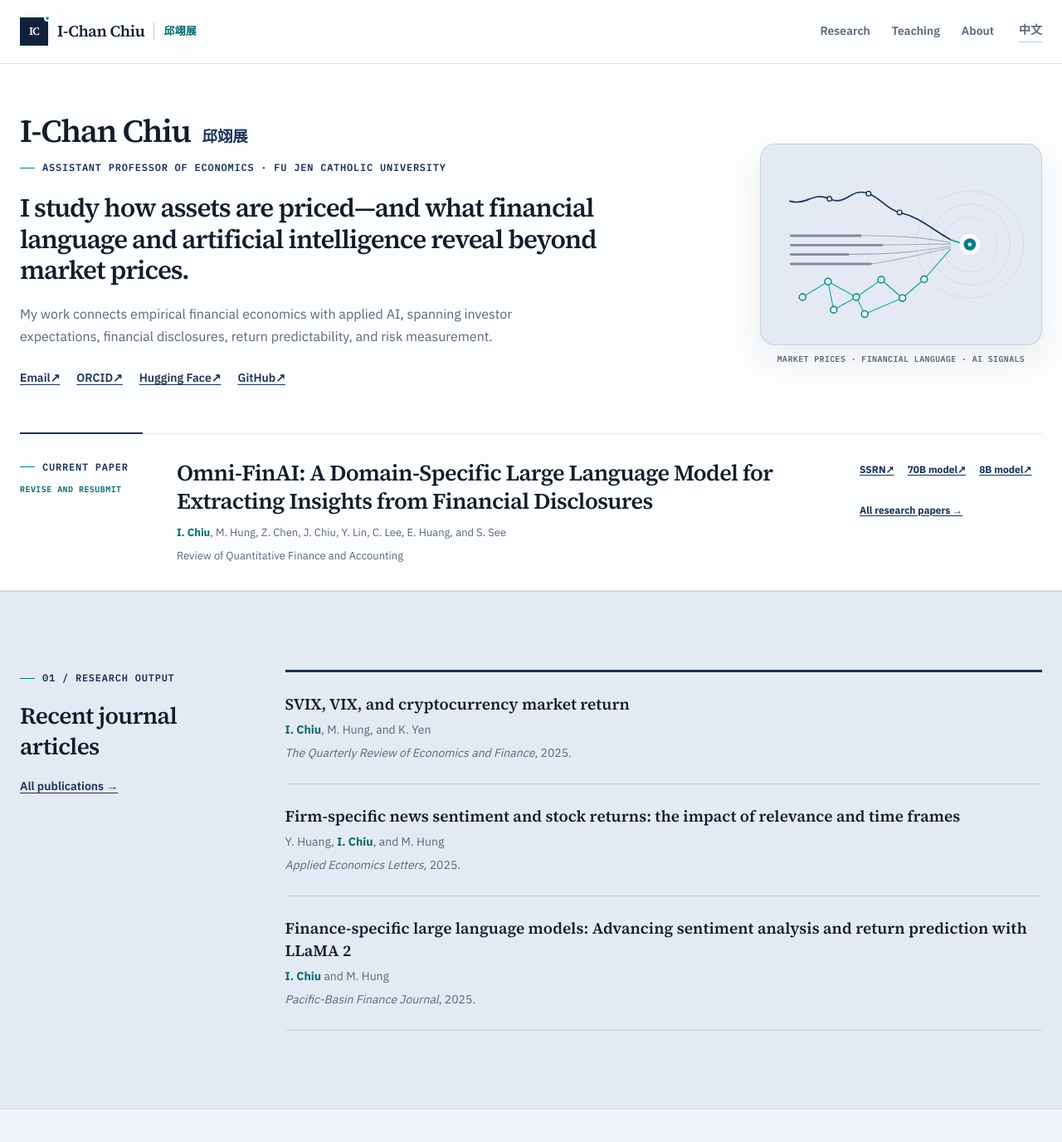
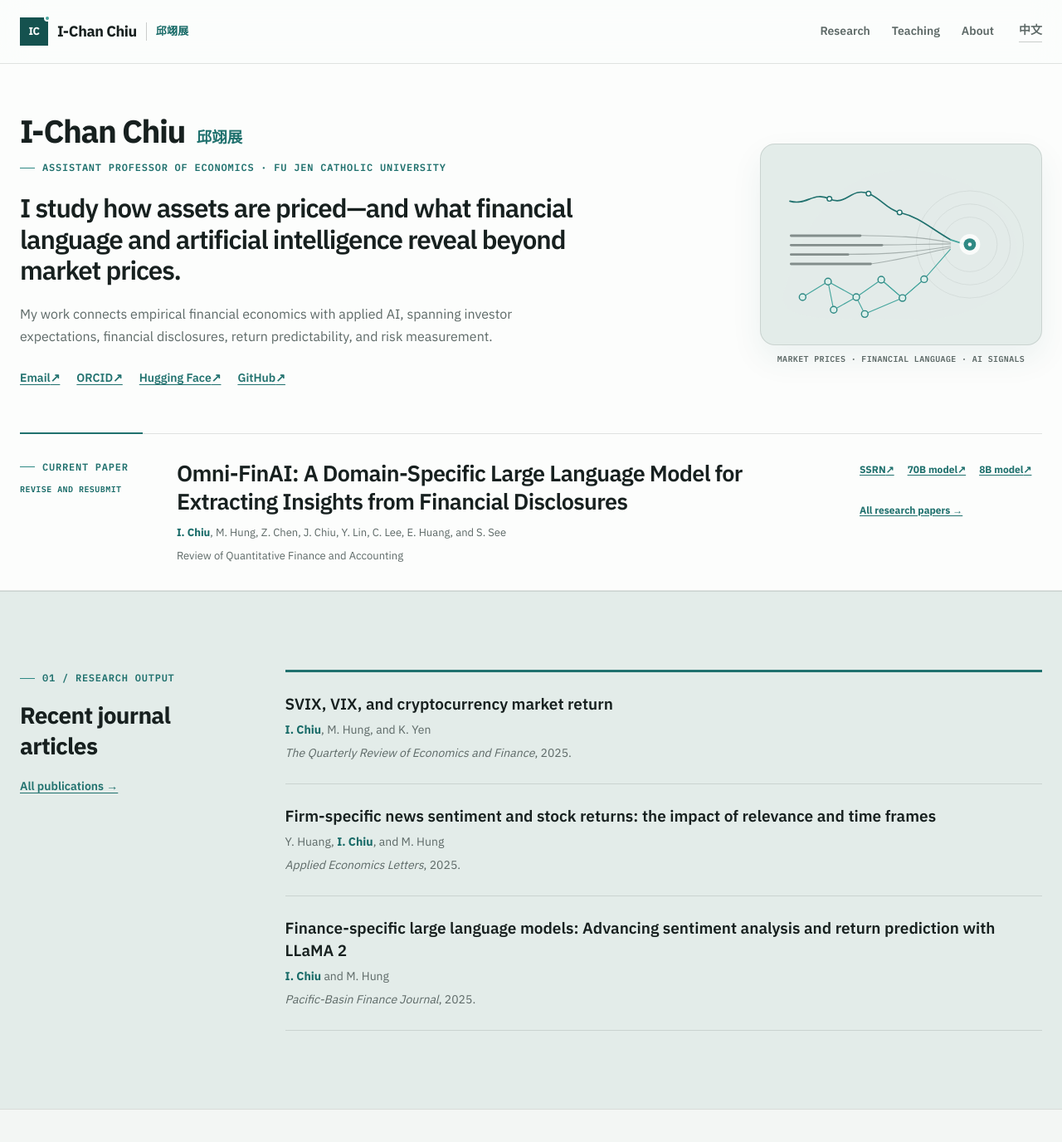
Before and after one commit to ichanchiu/ichanchiu.github.io, a Jekyll site: the page built from index.html, in a window 1280 px wide and 1400 px high. Shown: the top 1376 px of the window at 83% size. Built offline with Jekyll 4.4.1, drawn with Linux system fonts in a browser that asks for light colours.

Commit message:
Switch site identity to mineral teal

```diff
--- a/_config.yml
+++ b/_config.yml
@@ -8,7 +8,7 @@ author:
   name: I-Chan Chiu
   url: https://ichanchiu.github.io
 image:
-  path: /assets/images/og-v2.png
+  path: /assets/images/og-mineral.png
   width: 1200
   height: 630
 defaults:
@@ -16,7 +16,7 @@ defaults:
       path: ""
     values:
       image:
-        path: /assets/images/og-v2.png
+        path: /assets/images/og-mineral.png
         width: 1200
         height: 630
 social:
--- a/_layouts/default.html
+++ b/_layouts/default.html
@@ -3,14 +3,14 @@
   <head>
     <meta charset="utf-8">
     <meta name="viewport" content="width=device-width, initial-scale=1">
-    <meta name="theme-color" content="#f2f5fa">
+    <meta name="theme-color" content="#f3f6f4">
     <title>I-Chan Chiu (邱翊展)</title>
     {% seo title=false %}
     {% capture asset_version %}{{ site.time | date: '%Y%m%d%H%M%S' }}{% endcapture %}
     <link rel="icon" href="{{ '/assets/icons/favicon.svg' | relative_url }}?v={{ asset_version }}" type="image/svg+xml">
     <link rel="preconnect" href="https://fonts.googleapis.com">
     <link rel="preconnect" href="https://fonts.gstatic.com" crossorigin>
-    <link href="https://fonts.googleapis.com/css2?family=IBM+Plex+Mono:wght@500;600&amp;family=IBM+Plex+Sans:wght@400;500;600;700&amp;family=Source+Serif+4:opsz,wght@8..60,600&amp;display=swap" rel="stylesheet">
+    <link href="https://fonts.googleapis.com/css2?family=IBM+Plex+Mono:wght@500;600&amp;family=IBM+Plex+Sans:wght@400;500;600;700&amp;display=swap" rel="stylesheet">
     <link rel="stylesheet" href="{{ '/assets/css/main.css' | relative_url }}?v={{ asset_version }}">
     {% if page.alternate_url %}
       {% if page.lang == 'zh' %}
--- a/assets/css/main.css
+++ b/assets/css/main.css
@@ -1,23 +1,22 @@
 :root {
-  --ink: #141b2a;
-  --ink-soft: #5c6678;
-  --navy: #1b3158;
-  --navy-deep: #10213d;
-  --accent: #087f83;
-  --accent-ink: #066b70;
-  --accent-bright: #19a7a5;
-  --accent-soft: #ddf2f1;
-  --paper: #f2f5fa;
-  --paper-bright: #fcfdfe;
-  --paper-deep: #e4eaf4;
-  --blue-wash: #e4eaf4;
-  --line: rgb(20 27 42 / 12%);
-  --line-strong: rgb(20 27 42 / 22%);
+  --ink: #17201f;
+  --ink-soft: #5d6967;
+  --mineral: #20716e;
+  --mineral-deep: #15524f;
+  --accent: #2f8984;
+  --accent-ink: #176a67;
+  --accent-bright: #47a69e;
+  --accent-soft: #dcefeb;
+  --paper: #f3f6f4;
+  --paper-bright: #fcfdfc;
+  --paper-deep: #e3ece9;
+  --mineral-wash: #e3ece9;
+  --line: rgb(23 32 31 / 12%);
+  --line-strong: rgb(23 32 31 / 22%);
   --sans: "IBM Plex Sans", "Noto Sans TC", "PingFang TC", "Microsoft JhengHei", system-ui, sans-serif;
-  --serif: "Source Serif 4", "Noto Serif TC", "Songti TC", "PMingLiU", Georgia, serif;
   --mono: "IBM Plex Mono", "SFMono-Regular", Consolas, monospace;
   --shell: 1240px;
-  --shadow-soft: 0 18px 48px rgb(16 33 61 / 8%);
+  --shadow-soft: 0 18px 48px rgb(21 82 79 / 8%);
 }
 
 *,
@@ -72,7 +71,7 @@ img {
   left: 12px;
   padding: 9px 14px;
   color: #fff;
-  background: var(--navy-deep);
+  background: var(--mineral-deep);
   transform: translateY(-160%);
 }
 
@@ -85,7 +84,7 @@ img {
   z-index: 20;
   top: 0;
   border-bottom: 1px solid var(--line);
-  background: rgb(252 253 254 / 92%);
+  background: rgb(252 253 252 / 92%);
   backdrop-filter: blur(16px);
 }
 
@@ -112,10 +111,10 @@ img {
   height: 34px;
   place-items: center;
   color: #fff;
-  background: var(--navy-deep);
-  font-family: var(--serif);
+  background: var(--mineral-deep);
+  font-family: var(--sans);
   font-size: 13px;
-  font-weight: 600;
+  font-weight: 700;
   letter-spacing: -0.05em;
 }
 
@@ -133,10 +132,9 @@ img {
 
 .wordmark-name {
   color: var(--ink);
-  font-family: var(--serif);
-  font-size: 19px;
-  font-weight: 600;
-  letter-spacing: -0.02em;
+  font-size: 18px;
+  font-weight: 700;
+  letter-spacing: -0.025em;
 }
 
 .wordmark-alt {
@@ -189,8 +187,8 @@ img {
 
 .language-switch:hover,
 .language-switch:focus-visible {
-  color: var(--navy-deep);
-  border-color: var(--navy);
+  color: var(--mineral-deep);
+  border-color: var(--mineral);
 }
 
 .role-line,
@@ -200,7 +198,7 @@ img {
   align-items: center;
   gap: 9px;
   margin: 0 0 17px;
-  color: var(--navy);
+  color: var(--mineral);
   font-family: var(--mono);
   font-size: 12px;
   font-weight: 600;
@@ -247,15 +245,14 @@ img {
   gap: 14px;
   margin: 0 0 13px;
   color: var(--ink);
-  font-family: var(--serif);
   font-size: clamp(34px, 3vw, 40px);
-  font-weight: 600;
+  font-weight: 700;
   letter-spacing: -0.038em;
   line-height: 1.1;
 }
 
 .desk-name-alt {
-  color: var(--navy);
+  color: var(--mineral);
   font-size: 0.48em;
   font-weight: 600;
   letter-spacing: 0;
@@ -269,7 +266,6 @@ img {
   max-width: 740px;
   margin: 0;
   color: var(--ink);
-  font-family: var(--serif);
   font-size: clamp(28px, 2.45vw, 34px);
   font-weight: 600;
   letter-spacing: -0.035em;
@@ -302,7 +298,7 @@ img {
 .home-section-heading a,
 .text-links a,
 .resource-card a {
-  color: var(--navy);
+  color: var(--mineral);
   font-size: 14px;
   font-weight: 600;
 }
@@ -355,8 +351,8 @@ img {
   padding: 10px;
   border: 1px solid var(--line);
   border-radius: 18px;
-  background: var(--blue-wash);
-  box-shadow: 0 16px 38px rgb(16 33 61 / 7%);
+  background: var(--mineral-wash);
+  box-shadow: 0 16px 38px rgb(21 82 79 / 7%);
 }
 
 .desk-visual figcaption {
@@ -376,7 +372,7 @@ img {
   left: 0;
   width: 148px;
   height: 2px;
-  background: var(--navy);
+  background: var(--mineral);
   content: "";
 }
 
@@ -402,7 +398,6 @@ img {
   max-width: 760px;
   margin: 0;
   color: var(--ink);
-  font-family: var(--serif);
   font-size: clamp(22px, 2.15vw, 27px);
   font-weight: 600;
   letter-spacing: -0.025em;
@@ -451,9 +446,8 @@ img {
 .home-section-heading h2 {
   margin: 0;
   color: var(--ink);
-  font-family: var(--serif);
   font-size: 28px;
-  font-weight: 600;
+  font-weight: 700;
   letter-spacing: -0.025em;
   line-height: 1.3;
 }
@@ -486,7 +480,7 @@ img {
 .home-grant-item {
   padding: 24px 26px;
   border: 1px solid var(--line);
-  border-top: 3px solid var(--navy);
+  border-top: 3px solid var(--mineral);
   background: var(--paper-bright);
 }
 
@@ -523,7 +517,7 @@ img {
 }
 
 .recent-section .section-label {
-  color: var(--navy);
+  color: var(--mineral);
 }
 
 .recent-section .section-label::before {
@@ -537,7 +531,7 @@ img {
 }
 
 .recent-section .home-section-heading a {
-  color: var(--navy);
+  color: var(--mineral);
 }
 
 .recent-section .home-section-heading a:hover,
@@ -548,7 +542,7 @@ img {
 }
 
 .recent-section .recent-publication-list {
-  border-top: 3px solid var(--navy);
+  border-top: 3px solid var(--mineral);
 }
 
 .recent-publication-list li {
@@ -562,7 +556,6 @@ img {
 
 .recent-publication-list .publication-title {
   color: var(--ink);
-  font-family: var(--serif);
   font-size: 19px;
   font-weight: 600;
   line-height: 1.45;
@@ -575,7 +568,7 @@ img {
 
 .recent-publication-list .publication-title a:hover,
 .recent-publication-list .publication-title a:focus-visible {
-  color: var(--navy);
+  color: var(--mineral);
   text-decoration: underline;
 }
 
@@ -593,7 +586,7 @@ img {
 
 .recent-section .recent-publication-list .publication-title a:hover,
 .recent-section .recent-publication-list .publication-title a:focus-visible {
-  color: var(--navy);
+  color: var(--mineral);
 }
 
 .recent-section .authors strong {
@@ -620,7 +613,6 @@ img {
   max-width: 800px;
   margin: 0;
   color: var(--ink);
-  font-family: var(--serif);
   font-size: clamp(38px, 4.2vw, 54px);
   font-weight: 700;
   letter-spacing: -0.048em;
@@ -666,9 +658,8 @@ img {
 .paper-index-hero h1 {
   margin: 0;
   color: var(--ink);
-  font-family: var(--serif);
   font-size: clamp(36px, 4vw, 48px);
-  font-weight: 600;
+  font-weight: 700;
   letter-spacing: -0.035em;
   line-height: 1.05;
 }
@@ -708,14 +699,14 @@ img {
 
 .paper-index-summary strong {
   color: var(--accent-ink);
-  font-family: var(--serif);
+  font-family: var(--mono);
   font-size: 25px;
   font-weight: 600;
   line-height: 1;
 }
 
 .paper-index-summary span {
-  color: var(--navy);
+  color: var(--mineral);
   font-size: 13px;
   font-weight: 600;
 }
@@ -747,7 +738,7 @@ img {
 }
 
 .paper-catalogue-nav nav {
-  border-top: 2px solid var(--navy);
+  border-top: 2px solid var(--mineral);
 }
 
 .paper-catalogue-nav a {
@@ -764,7 +755,7 @@ img {
 }
 
 .paper-catalogue-nav a span {
-  color: var(--navy);
+  color: var(--mineral);
   font-family: var(--mono);
   font-size: 10px;
 }
@@ -805,9 +796,8 @@ img {
 .catalogue-heading h2 {
   margin: 0;
   color: var(--ink);
-  font-family: var(--serif);
   font-size: clamp(28px, 3vw, 36px);
-  font-weight: 600;
+  font-weight: 700;
   letter-spacing: -0.03em;
   line-height: 1.15;
 }
@@ -825,9 +815,8 @@ img {
 }
 
 .paper-catalogue .publication-item h3 {
-  font-family: var(--serif);
   font-size: clamp(21px, 2.2vw, 25px);
-  font-weight: 600;
+  font-weight: 700;
   letter-spacing: -0.015em;
   line-height: 1.3;
 }
@@ -857,7 +846,6 @@ img {
 .section-intro h2 {
   margin: 0;
   color: var(--ink);
-  font-family: var(--serif);
   font-size: 26px;
   font-weight: 600;
   letter-spacing: -0.025em;
@@ -866,7 +854,7 @@ img {
 
 .publication-year,
 .publication-mark {
-  color: var(--navy);
+  color: var(--mineral);
   font-family: var(--mono);
   font-size: 13px;
 }
@@ -892,7 +880,7 @@ img {
 .grant-year,
 .timeline-period,
 .resource-access {
-  color: var(--navy);
+  color: var(--mineral);
   font-family: var(--mono);
   font-size: 11px;
   font-weight: 600;
@@ -922,7 +910,7 @@ img {
   justify-content: center;
   min-height: 44px;
   padding: 9px 17px;
-  color: var(--navy);
+  color: var(--mineral);
   border: 1px solid var(--line-strong);
   border-radius: 6px;
   background: var(--paper-bright);
@@ -935,8 +923,8 @@ img {
 .button:hover,
 .button:focus-visible {
   color: #fff;
-  border-color: var(--navy);
-  background: var(--navy);
+  border-color: var(--mineral);
+  background: var(--mineral);
 }
 
 button.button {
@@ -963,7 +951,7 @@ button.button {
 }
 
 .publication-item:first-child {
-  border-top: 3px solid var(--navy);
+  border-top: 3px solid var(--mineral);
 }
 
 .publication-item:hover {
@@ -975,7 +963,7 @@ button.button {
 }
 
 .status-badge {
-  color: var(--navy);
+  color: var(--mineral);
   font-family: var(--mono);
   font-size: 11px;
   font-weight: 600;
@@ -1033,7 +1021,7 @@ button.button {
 }
 
 .course-list {
-  border-top: 3px solid var(--navy);
+  border-top: 3px solid var(--mineral);
 }
 
 .course-list span {
@@ -1062,7 +1050,7 @@ button.button {
   min-height: 225px;
   padding: 25px;
   border: 1px solid var(--line);
-  border-top: 3px solid var(--navy);
+  border-top: 3px solid var(--mineral);
   border-radius: 6px;
   background: var(--paper-bright);
   transition: transform 180ms ease, box-shadow 180ms ease;
@@ -1152,7 +1140,7 @@ button.button {
 .contact-card span:first-child {
   display: block;
   margin-bottom: 16px;
-  color: var(--navy);
+  color: var(--mineral);
   font-size: 10px;
   font-weight: 700;
   letter-spacing: 0.07em;
@@ -1169,7 +1157,7 @@ button.button {
 .site-footer {
   padding: 48px 0 22px;
   color: var(--ink-soft);
-  border-top: 3px solid var(--navy);
+  border-top: 3px solid var(--mineral);
   background: var(--paper);
   font-size: 13px;
 }
@@ -1229,7 +1217,7 @@ html[lang="zh-Hant"] .eyebrow {
 }
 
 :focus-visible {
-  outline: 2px solid var(--navy);
+  outline: 2px solid var(--mineral);
   outline-offset: 3px;
 }
 
```
Also changed, not shown: assets/icons/favicon.svg, assets/images/og-mineral.png (added), assets/images/og-source.svg (deleted), assets/images/og-v2.png (deleted), assets/images/og.png (deleted), assets/images/research-signal.svg, favicon.ico.
